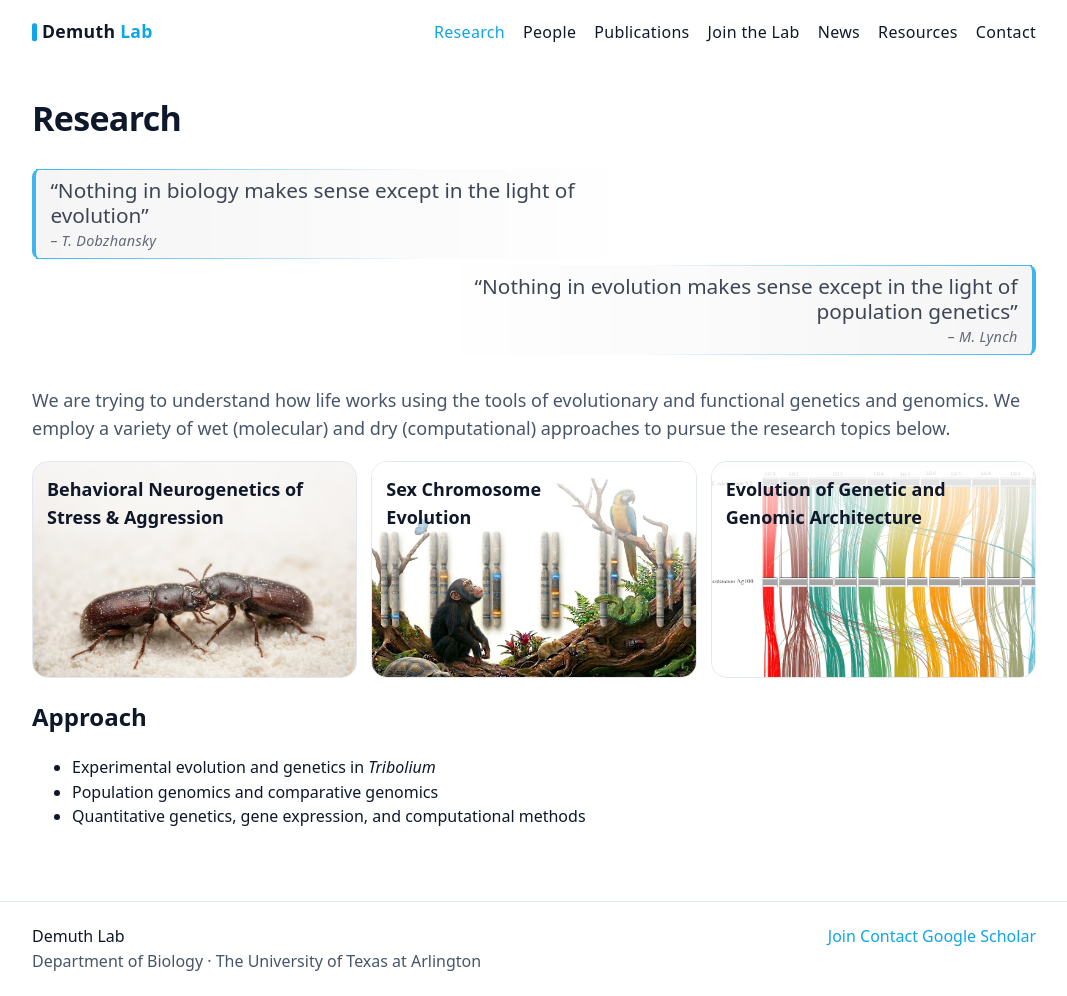
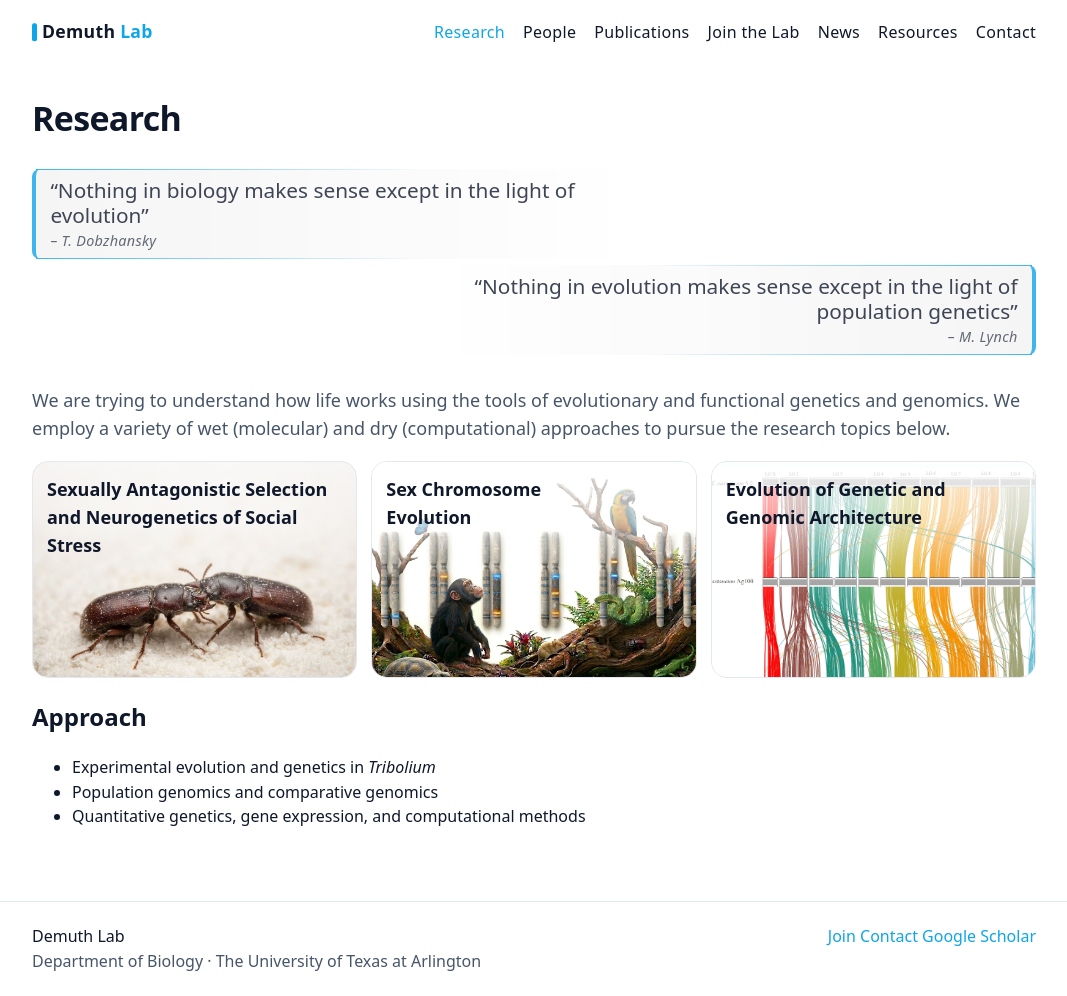
Before and after one commit to demuth-lab/demuth-lab.github.io, a Jekyll site: the page built from research/index.md, in a window 1280 px wide and 996 px high. Shown: the whole window, without its empty margins (106-1173 px from the left). Built offline with Jekyll 4.4.1, drawn with Linux system fonts in a browser that asks for light colours.

Commit message:
Update research_cards.yml

```diff
--- a/_data/research_cards.yml
+++ b/_data/research_cards.yml
@@ -1,4 +1,4 @@
-- title: "Behavioral Neurogenetics of Stress & Aggression"
+- title: "Sexually Antagonistic Selection and Neurogenetics of Social Stress"
   url: /research/combat/
   image: /assets/img/research/gcorn_fight.webp
 
```
